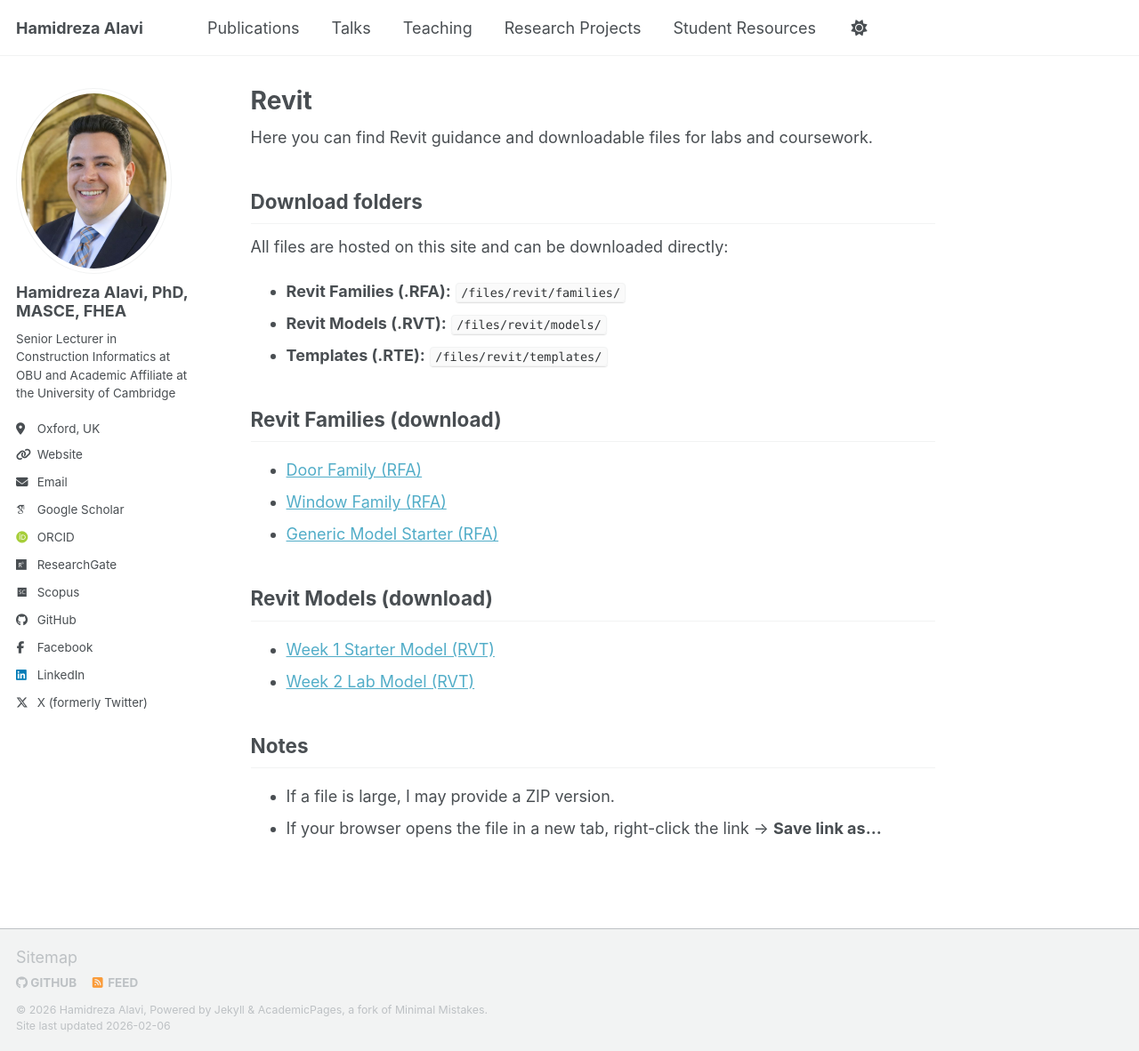
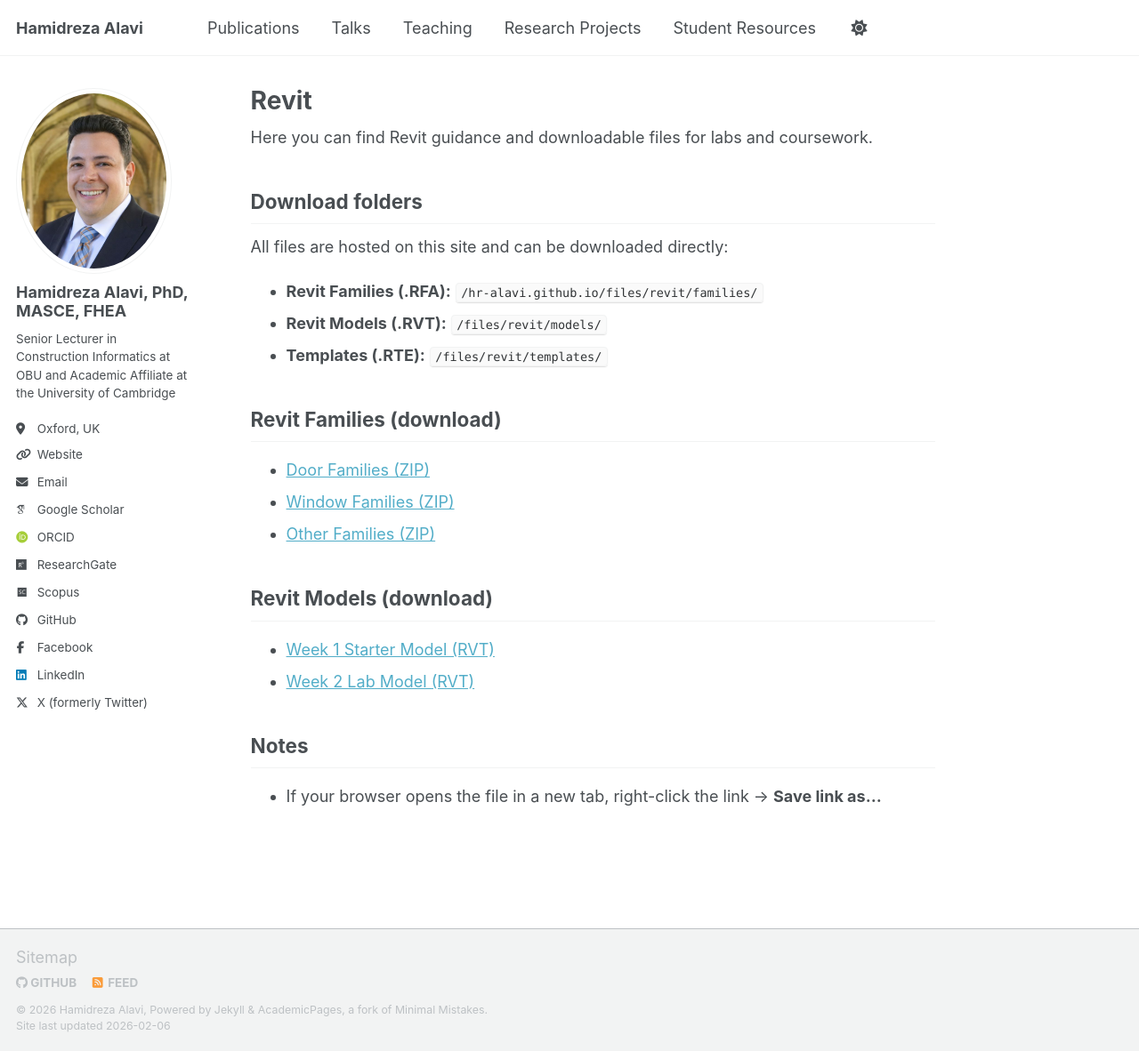
Before and after one commit to Hr-Alavi/Hr-Alavi.github.io, a Jekyll site: the page built from _pages/student-revit.md, in a window 1280 px wide and 1182 px high. Shown: the whole window at 89% size. Built offline with Jekyll 4.4.1, drawn with Linux system fonts in a browser that asks for light colours; some web fonts are replaced; a script bundle is joined from its source files by our own code; library files that are not in the unit come from our copies.

Commit message:
Update student-revit.md

```diff
--- a/_pages/student-revit.md
+++ b/_pages/student-revit.md
@@ -10,19 +10,18 @@
 ## Download folders
 All files are hosted on this site and can be downloaded directly:
 
-- **Revit Families (.RFA):** `/files/revit/families/`
+- **Revit Families (.RFA):** `/hr-alavi.github.io/files/revit/families/`
 - **Revit Models (.RVT):** `/files/revit/models/`
 - **Templates (.RTE):** `/files/revit/templates/`
 
 ## Revit Families (download)
-- [Door Family (RFA)](/files/revit/families/door-family.rfa)
-- [Window Family (RFA)](/files/revit/families/window-family.rfa)
-- [Generic Model Starter (RFA)](/files/revit/families/generic-model-starter.rfa)
+- [Door Families (ZIP)](/files/revit/families/Doors.zip)
+- [Window Families (ZIP)](/files/revit/families/Windows.zip)
+- [Other Families (ZIP)](/files/revit/families/Others.zip)
 
 ## Revit Models (download)
 - [Week 1 Starter Model (RVT)](/files/revit/models/week1-starter.rvt)
 - [Week 2 Lab Model (RVT)](/files/revit/models/week2-lab.rvt)
 
 ## Notes
-- If a file is large, I may provide a ZIP version.
 - If your browser opens the file in a new tab, right-click the link → **Save link as…**
```
